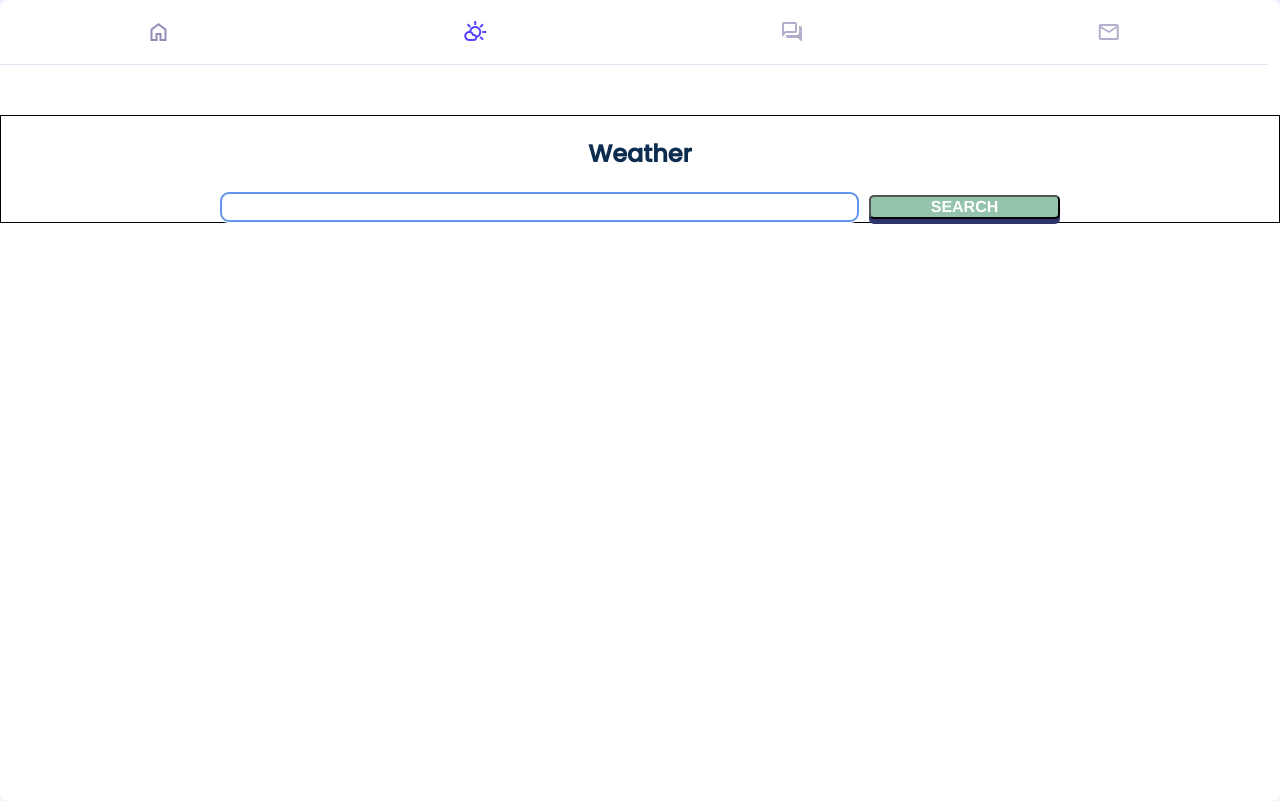
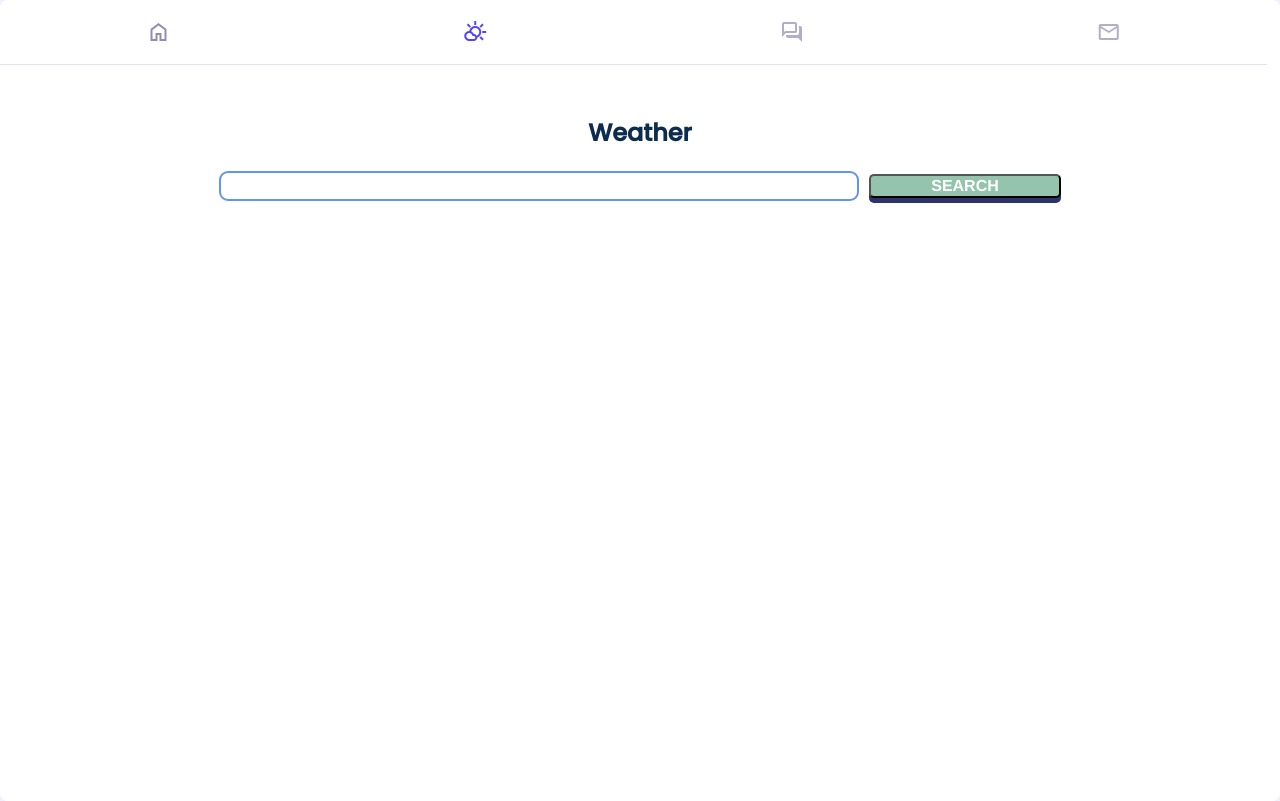
Before and after one commit to Marin303/react_portfolio, a React (Create React App) app: page / in a window 1280 px wide. Both pictures are taken after a click on the button "partly_cloudy_day". Built offline with nearby package versions, Linux system fonts and the light colour scheme.

Commit message:
simple version, still WIP with desing

```diff
--- a/src/App.css
+++ b/src/App.css
@@ -124,7 +124,7 @@ p {
 
 /* ----------------------------Weather */
 .WeatherContainer{
-border: 1px solid black;
+/* border: 1px solid black; */
 align-items: center;
 
 /* display: flex;
--- a/src/Components/Weather/Weather.jsx
+++ b/src/Components/Weather/Weather.jsx
@@ -1,4 +1,4 @@
-import React, { useEffect, useState } from "react";
+import React, { useState } from "react";
 import ChatCss from "../../Components/Chat/Chat.module.css";
 
 const useWeatherFetch = (location) => {
@@ -6,7 +6,7 @@ const useWeatherFetch = (location) => {
 
   console.log("Weather", weather);
 
-  useEffect(() => {
+  const fetchWeatherData = () => {
     console.log(`Location: ${location}`);
     if (location) {
       fetch(
@@ -18,24 +18,19 @@ const useWeatherFetch = (location) => {
         })
         .catch(() => console.log("Failed to load weather data"));
     }
-  }, [location]);
+  };
 
-  return weather;
+  return { weather, fetchWeatherData };
 };
 
 const Weather = ({ isActive }) => {
   const [location, setLocation] = useState("");
-  const weather = useWeatherFetch(location);
+  const { weather, fetchWeatherData } = useWeatherFetch(location);
 
-  const searchLocation = () => {
-    setLocation(location);
-  };
 
   if (!isActive) {
     return null;
   }
-
-  console.log("Weather:", weather);
 
   return (
     <div>
@@ -47,13 +42,15 @@ const Weather = ({ isActive }) => {
           value={location}
           autoFocus={true}
         />
-        <button className={ChatCss.ChatBtn} onClick={searchLocation}>
+        <button className={ChatCss.ChatBtn} onClick={fetchWeatherData}>
           SEARCH
         </button>
 
         {weather?.main && (
           <div>
+            <p>Country: {weather.name}</p>
             <p>Temperature: {weather.main.temp}°C</p>
+            <p>Weather: {weather.weather[0].description} </p>
           </div>
         )}
       </div>
```
